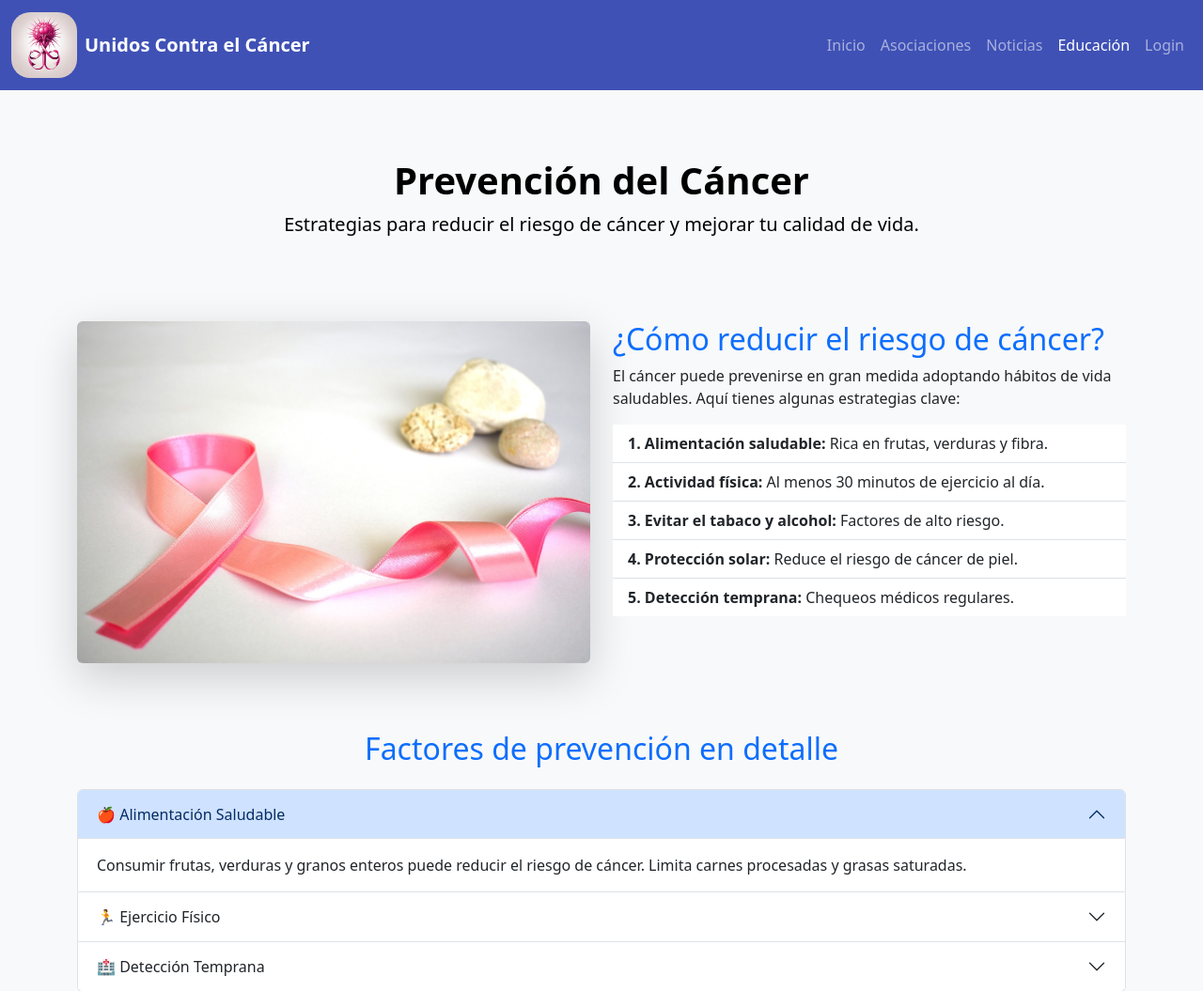
After one commit to SpeeDemon3/f_u_c_k_cancer, a PHP site: page /pages/prevenir.php in a window 1280 px wide. The commit adds this page. Shown: the top 1055 px of the page at 94% size. Run offline with PHP 8.4, Linux system fonts and the light colour scheme.

Commit message:
add new page

```diff
--- /dev/null
+++ b/pages/prevenir.php
@@ -0,0 +1,143 @@
+<?php
+session_start();
+require_once("../functions/tools.php");
+
+if (isset($_SESSION['rol'])) {
+    if ($_SESSION['rol'] == 1) {
+        echo mostrarLinkAsociacionDesdeNoticias();
+    }
+    if ($_SESSION['rol'] == 3) {
+        echo mostrarLinkAdminDesdeNoticias();
+    }
+}
+
+?>
+
+
+<!DOCTYPE html>
+<html lang="es">
+
+<head>
+    <meta charset="UTF-8">
+    <meta name="viewport" content="width=device-width, initial-scale=1">
+    <title>Prevención del Cáncer - Información Completa</title>
+    <link href="https://cdn.jsdelivr.net/npm/bootstrap@5.3.0/dist/css/bootstrap.min.css" rel="stylesheet">
+    <link rel="stylesheet" href="../css/style.css">
+</head>
+
+<body class="bg-light d-flex flex-column min-vh-100">
+
+    <!-- Barra de navegación -->
+    <nav id="nav-principal" class="navbar navbar-expand-lg navbar-dark">
+        <div class="container-fluid">
+            <a class="navbar-brand d-flex align-items-center" href="#">
+                <img src="../img/logo-web.jpg" alt="Logo" class="me-2">
+                <span>Unidos Contra el Cáncer</span>
+            </a>
+
+            <button class="navbar-toggler ms-auto" type="button" data-bs-toggle="collapse" data-bs-target="#navbarNav">
+                <span class="navbar-toggler-icon"></span>
+            </button>
+
+            <div class="collapse navbar-collapse justify-content-end" id="navbarNav">
+                <ul class="navbar-nav" id="list-ul-nav">
+                    <li class="nav-item"><a class="nav-link" href="../index.php">Inicio</a></li>
+                    <li class="nav-item"><a class="nav-link" href="asociaciones.php">Asociaciones</a></li>
+                    <li class="nav-item"><a class="nav-link" href="noticias.php">Noticias</a></li>
+                    <li class="nav-item"><a class="nav-link active" href="educacion.php">Educación</a></li>
+                    <li class="nav-item"><a class="nav-link" href="../login/login.php" id="login">Login</a></li>
+                </ul>
+            </div>
+        </div>
+    </nav>
+
+
+    <!-- Encabezado -->
+    <header class="text-black text-center py-4 mt-5">
+        <div class="container">
+            <h1 class="fw-bold">Prevención del Cáncer</h1>
+            <p class="lead">Estrategias para reducir el riesgo de cáncer y mejorar tu calidad de vida.</p>
+        </div>
+    </header>
+
+    <!-- Sección Principal -->
+    <div class="container mt-5">
+        <div class="row">
+            <div class="col-md-6">
+                <img src="../img/educacion/reducir-riesgo.jpg" class="img-fluid rounded shadow-lg mb-4" alt="Prevención del cáncer">
+            </div>
+            <div class="col-md-6">
+                <h2 class="text-primary">¿Cómo reducir el riesgo de cáncer?</h2>
+                <p>El cáncer puede prevenirse en gran medida adoptando hábitos de vida saludables. Aquí tienes algunas estrategias clave:</p>
+                <ul class="list-group list-group-flush">
+                    <li class="list-group-item"><strong>1. Alimentación saludable:</strong> Rica en frutas, verduras y fibra.</li>
+                    <li class="list-group-item"><strong>2. Actividad física:</strong> Al menos 30 minutos de ejercicio al día.</li>
+                    <li class="list-group-item"><strong>3. Evitar el tabaco y alcohol:</strong> Factores de alto riesgo.</li>
+                    <li class="list-group-item"><strong>4. Protección solar:</strong> Reduce el riesgo de cáncer de piel.</li>
+                    <li class="list-group-item"><strong>5. Detección temprana:</strong> Chequeos médicos regulares.</li>
+                </ul>
+            </div>
+        </div>
+    </div>
+
+    <!-- Acordeón con información detallada -->
+    <div class="container mt-5">
+        <h2 class="text-center text-primary mb-4">Factores de prevención en detalle</h2>
+        <div class="accordion" id="accordionPrevention">
+            <div class="accordion-item">
+                <h2 class="accordion-header">
+                    <button class="accordion-button" type="button" data-bs-toggle="collapse" data-bs-target="#collapseOne">
+                        🍎 Alimentación Saludable
+                    </button>
+                </h2>
+                <div id="collapseOne" class="accordion-collapse collapse show" data-bs-parent="#accordionPrevention">
+                    <div class="accordion-body">
+                        Consumir frutas, verduras y granos enteros puede reducir el riesgo de cáncer. Limita carnes procesadas y grasas saturadas.
+                    </div>
+                </div>
+            </div>
+            <div class="accordion-item">
+                <h2 class="accordion-header">
+                    <button class="accordion-button collapsed" type="button" data-bs-toggle="collapse" data-bs-target="#collapseTwo">
+                        🏃 Ejercicio Físico
+                    </button>
+                </h2>
+                <div id="collapseTwo" class="accordion-collapse collapse" data-bs-parent="#accordionPrevention">
+                    <div class="accordion-body">
+                        Hacer ejercicio regularmente ayuda a mantener un peso saludable y reduce el riesgo de varios tipos de cáncer.
+                    </div>
+                </div>
+            </div>
+            <div class="accordion-item">
+                <h2 class="accordion-header">
+                    <button class="accordion-button collapsed" type="button" data-bs-toggle="collapse" data-bs-target="#collapseThree">
+                        🏥 Detección Temprana
+                    </button>
+                </h2>
+                <div id="collapseThree" class="accordion-collapse collapse" data-bs-parent="#accordionPrevention">
+                    <div class="accordion-body">
+                        Exámenes como mamografías, colonoscopias y pruebas de Papanicolaou pueden detectar el cáncer en etapas tempranas.
+                    </div>
+                </div>
+            </div>
+        </div>
+    </div>
+
+    <!-- Video Educativo -->
+    <div class="container mt-5 mb-5">
+        <h2 class="text-center text-primary m-5">Video: ¿Cómo prevenir el cáncer?</h2>
+        <div class="ratio ratio-16x9">
+            <iframe src="https://www.youtube.com/embed/VIDEO_ID" allowfullscreen></iframe>
+        </div>
+    </div>
+
+
+    <!-- Pie de página -->
+    <footer id="footer-principal" class="text-white text-center py-4 mt-auto">
+        <p class="mb-0">&copy; 2025 Unidos Contra el Cáncer. Todos los derechos reservados</p>
+    </footer>
+
+    <script src="https://cdn.jsdelivr.net/npm/bootstrap@5.3.0/dist/js/bootstrap.bundle.min.js"></script>
+</body>
+
+</html>
```
Also changed, not shown: pages/educacion.php (+16 -1 lines), img/educacion/reducir-riesgo.jpg (added).
